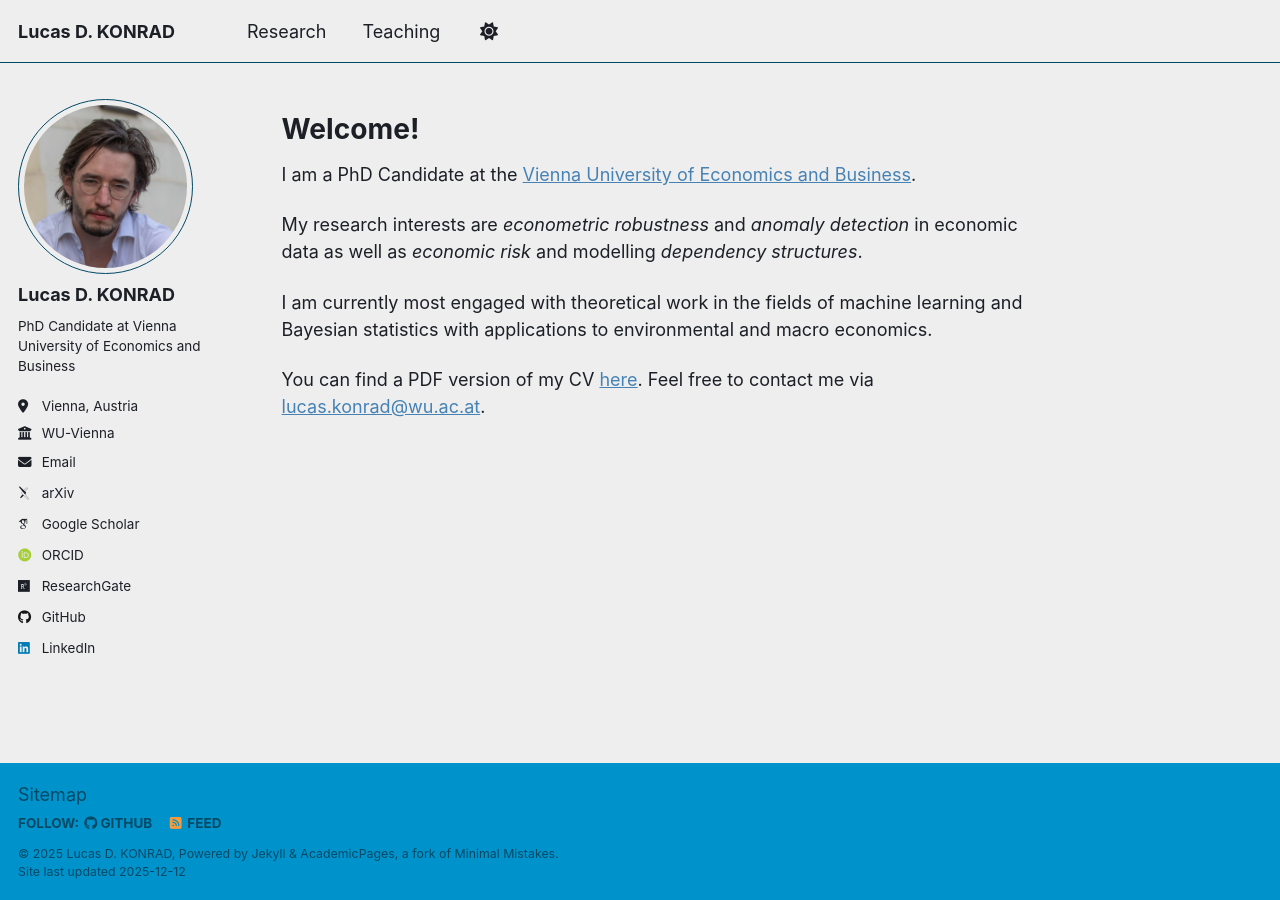
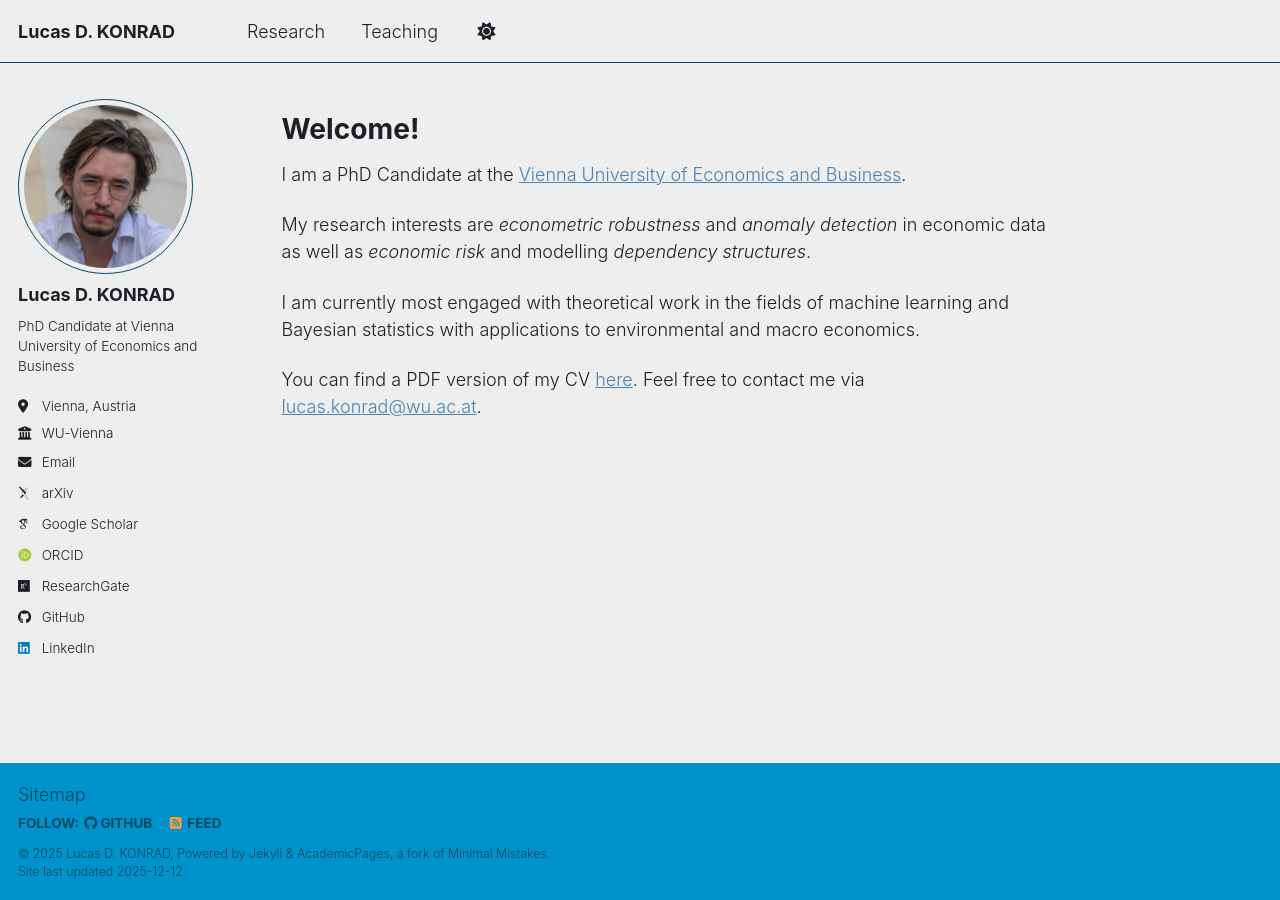
Before and after one commit to konradld/konradld.github.io, a Jekyll site: the page built from _pages/about.md, in a window 1280 px wide. Built offline with Jekyll 4.4.1, drawn with Linux system fonts in a browser that asks for light colours; some web fonts are replaced; a script that is not in the unit is left out.

Commit message:
try thinner font

```diff
--- a/assets/css/main.scss
+++ b/assets/css/main.scss
@@ -52,3 +52,7 @@
 .list__item:last-child .archive__item {
   border-bottom: none;
 }
+
+body {
+  font-weight: 300;   /* thinner than normal (400) */
+}
```
